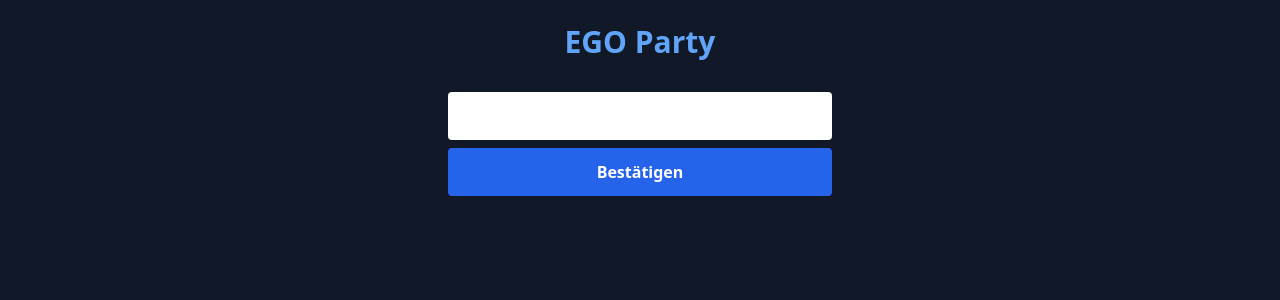
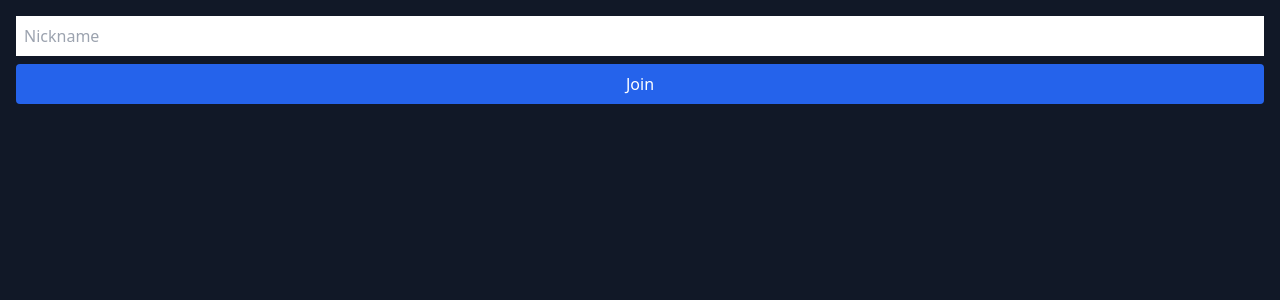
Before and after one commit to hh-com/egogame, a Vue app: page / in a window 1280 px wide. Shown: the top 300 px of the page. Built offline with nearby package versions, Linux system fonts and the light colour scheme.

Commit message:
feat: Add betting logic and lobby UI

```diff
--- a/src/App.vue
+++ b/src/App.vue
@@ -1,24 +1,28 @@
 <template>
-  <div class="min-h-screen bg-gray-900 text-white p-6 flex flex-col items-center">
-    <h1 class="text-3xl font-bold mb-8 text-blue-400">EGO Party</h1>
-    <div v-if="!store.nickname" class="w-full max-w-sm">
-      <input v-model="inputName" class="w-full p-3 rounded text-black mb-2" />
-      <button @click="store.setNickname(inputName)" class="w-full bg-blue-600 p-3 rounded font-bold">Bestätigen</button>
+  <div class="min-h-screen bg-gray-900 text-white p-4">
+    <div v-if="!store.nickname">
+      <input v-model="inputName" class="w-full p-2 text-black mb-2" placeholder="Nickname" />
+      <button @click="store.setNickname(inputName)" class="w-full bg-blue-600 p-2 rounded">Join</button>
     </div>
-    <div v-else-if="!store.roomId" class="w-full max-w-sm">
-      <input v-model="inputRoom" class="w-full p-3 rounded text-black mb-2" />
-      <button @click="store.joinRoom(inputRoom)" class="w-full bg-green-600 p-3 rounded font-bold">Raum beitreten</button>
+    <div v-else-if="!store.roomId">
+      <input v-model="inputRoom" class="w-full p-2 text-black mb-2" placeholder="Raum ID" />
+      <button @click="store.joinRoom(inputRoom)" class="w-full bg-green-600 p-2 rounded">Raum beitreten</button>
     </div>
-    <div v-else class="w-full max-w-sm text-center">
-      <div v-if="store.phase === 'lobby'" class="flex gap-4">
-        <button @click="store.setReady(true)" class="flex-1 bg-green-600 p-4 rounded">Spielen</button>
-        <button @click="store.setReady(false)" class="flex-1 bg-red-600 p-4 rounded">Warten</button>
+    <div v-else class="text-center">
+      <h2 class="text-xl">Spieler: {{ store.players.length }}</h2>
+      <div v-if="store.phase === 'lobby'" class="grid grid-cols-2 gap-4 mt-4">
+        <button @click="store.setReady(true)" class="bg-green-600 p-4 rounded">Spielen</button>
+        <button @click="store.setReady(false)" class="bg-red-600 p-4 rounded">Warten</button>
       </div>
-      <p v-else class="text-xl">Spiel startet: {{ store.phase }}</p>
+      <div v-if="store.phase === 'question'" class="mt-8">
+        <h3 class="text-2xl">Phase: Frage</h3>
+        <div class="flex justify-center gap-4 mt-4">
+          <button v-for="c in [1,2]" :key="c" @click="store.setBet(c)" class="bg-yellow-600 p-6 rounded-full w-20 h-20">{{c}} Chip</button>
+        </div>
+      </div>
     </div>
   </div>
 </template>
-
 <script setup>
 import { ref } from 'vue';
 import { useGameStore } from './stores/gameStore';
--- a/src/stores/gameStore.js
+++ b/src/stores/gameStore.js
@@ -10,7 +10,9 @@ export const useGameStore = defineStore('game', {
     roomId: null,
     phase: 'lobby',
     socket: null,
-    ready: false
+    ready: false,
+    players: [],
+    myBet: 0
   }),
   actions: {
     setNickname(name) {
@@ -22,11 +24,16 @@ export const useGameStore = defineStore('game', {
       this.roomId = id;
       this.socket = io('http://' + window.location.hostname + ':3000');
       this.socket.emit('join', { roomId: id, nickname: this.nickname });
+      this.socket.on('update', (players) => { this.players = players; });
       this.socket.on('start', (data) => { this.phase = data.phase; });
     },
     setReady(status) {
       this.ready = status;
       this.socket.emit('ready', { roomId: this.roomId, ready: status });
+    },
+    setBet(amount) {
+      this.myBet = amount;
+      this.socket.emit('bet', { roomId: this.roomId, amount });
     }
   }
 });
```
Also changed, not shown: 5 other files (tests, documents, lock files or other folders).
